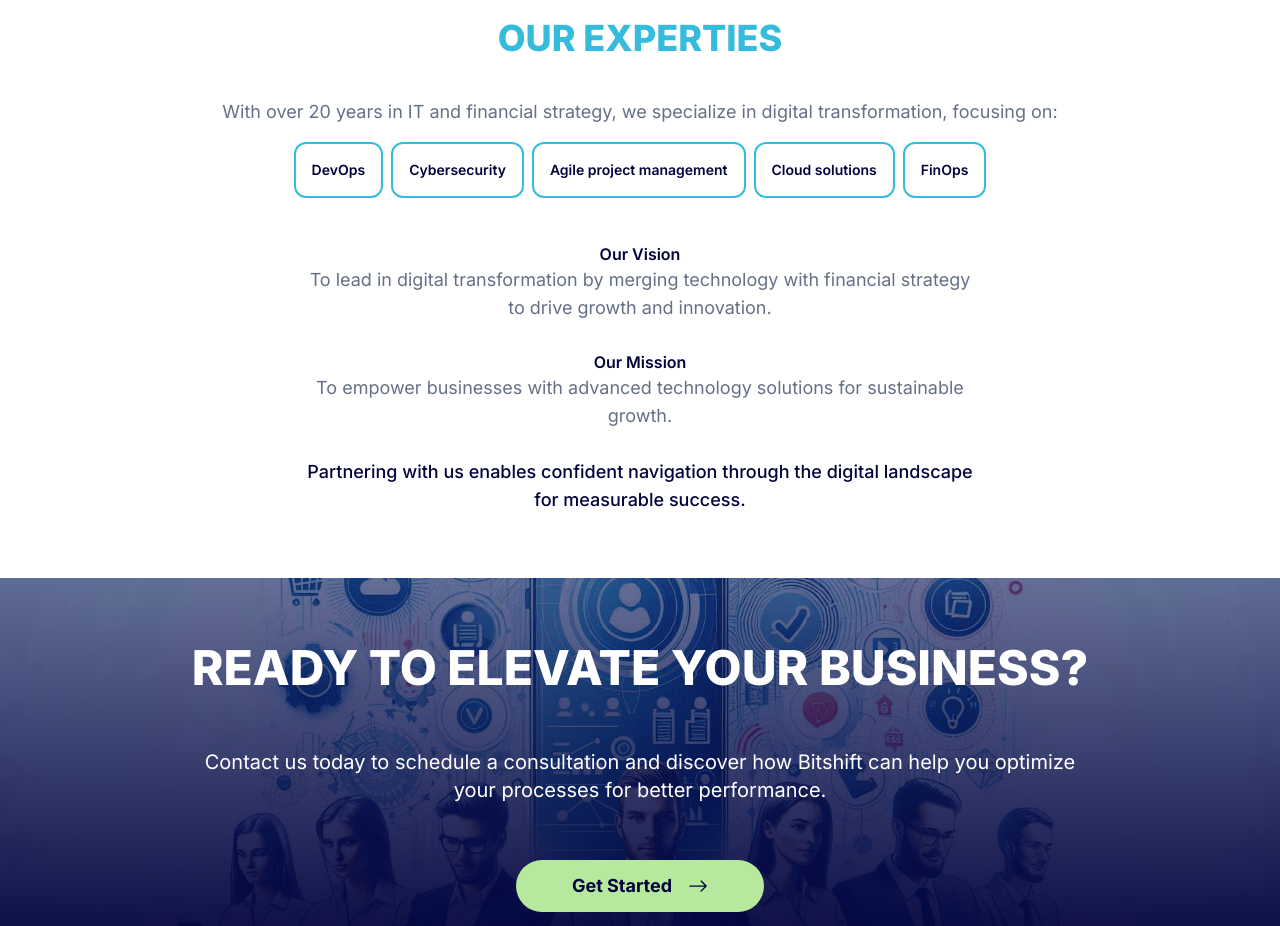
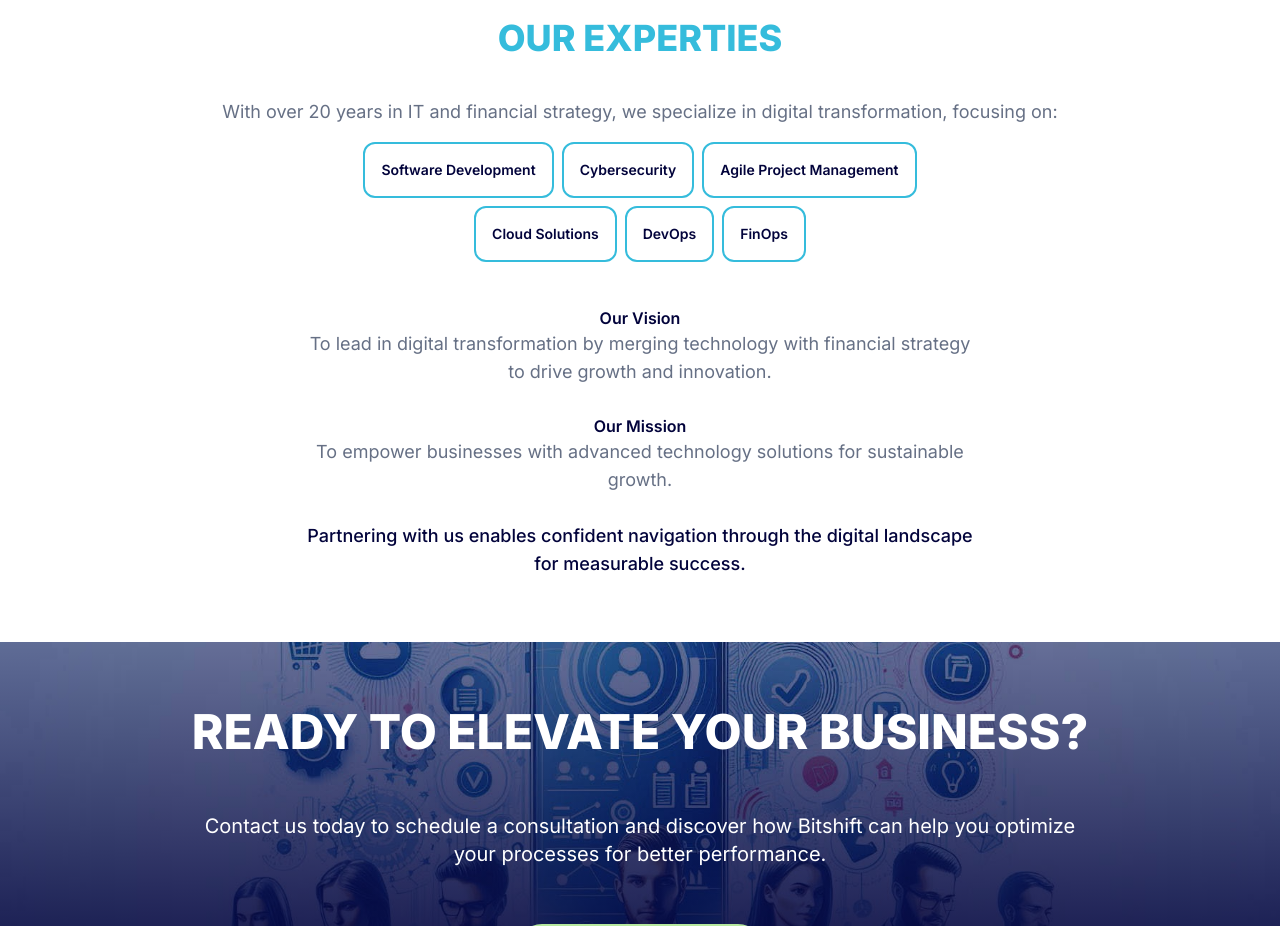
Before and after one commit to Ma7moudxG/bitshift, a Next.js app: page /about_us in a window 1280 px wide. Shown: the part 1460-2386 px from the top of the page. Built offline with nearby package versions, Linux system fonts and the light colour scheme.

Commit message:
add experties item to About us page

```diff
--- a/components/AboutUsPage.js
+++ b/components/AboutUsPage.js
@@ -48,10 +48,11 @@ const profiles = [
 ];
 
 const experties = [
+  "Software Development",
+  "Cybersecurity",
+  "Agile Project Management",
+  "Cloud Solutions",
   "DevOps",
-  "Cybersecurity",
-  "Agile project management",
-  "Cloud solutions",
   "FinOps",
 ];
 
@@ -137,7 +138,7 @@ export default function AboutUs() {
             With over 20 years in IT and financial strategy, we specialize in
             digital transformation, focusing on:
             <br />
-            <div className="flex flex-wrap gap-2 items-center justify-center py-4 mx-auto">
+            <div className="flex flex-wrap gap-2 items-center justify-center py-4 mx-auto lg:max-w-[80%]">
               {experties.map((item, index) => (
                 <div
                   key={index}
```
